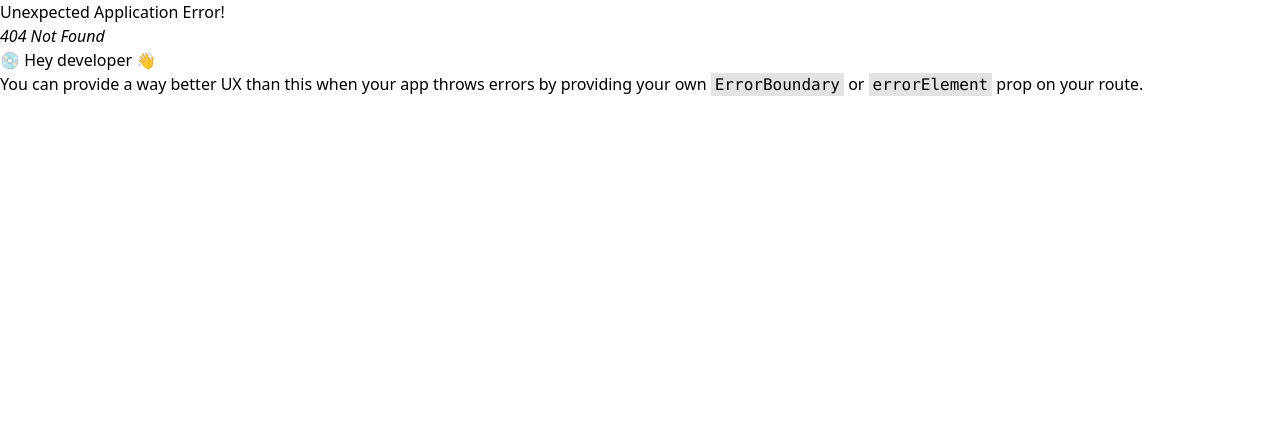
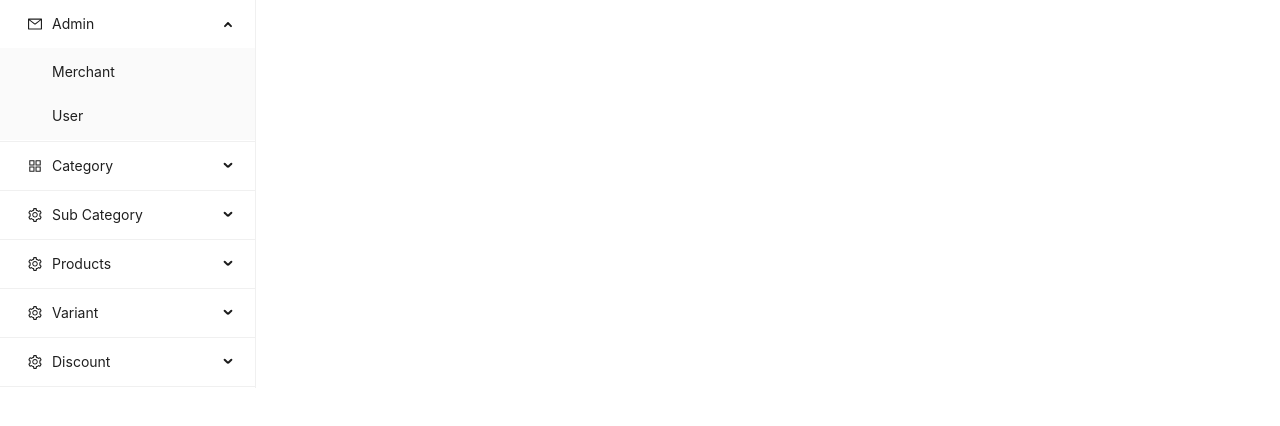
Before and after one commit to mahadihasandev/Full-Stack-E-Commerce-Web-App, a React (Vite) app in the folder Dashboard/: page /dashboard in a window 1280 px wide. Before the commit this address had no page. Shown: the top 426 px of the page. Built offline with nearby package versions, Linux system fonts and the light colour scheme.

Commit message:
Dashboard Design clenup & change compleate url pathe change to /dashboard

```diff
--- a/Dashboard/Components/DashboardMenu.jsx
+++ b/Dashboard/Components/DashboardMenu.jsx
@@ -17,6 +17,9 @@ import { Menu } from 'antd';
       },
     ],
   },
+   {
+    type: 'divider',
+  },
   {
     key: 'sub2',
     label: 'Category',
@@ -35,9 +38,48 @@ import { Menu } from 'antd';
     label: 'Sub Category',
     icon: <SettingOutlined />,
     children: [
-      { key: '9', label: 'View' },
-      { key: '10', label: 'Add' },
+      { key: '7', label: 'View Subcategory' },
+      { key: '8', label: 'Add Subcategory' },
     ],
+  },
+   {
+    type: 'divider',
+  },
+  {
+    key: 'sub5',
+    label: 'Products',
+    icon: <SettingOutlined />,
+    children: [
+      { key: '9', label: 'View Products' },
+      { key: '10', label: 'Add Products' },
+    ],
+  },
+   {
+    type: 'divider',
+  },
+   {
+    key: 'sub6',
+    label: 'Variant',
+    icon: <SettingOutlined />,
+    children: [
+      { key: '11', label: 'View Variant' },
+      { key: '12', label: 'Add Variant' },
+    ],
+  },
+   {
+    type: 'divider',
+  },
+  {
+    key: 'sub7',
+    label: 'Discount',
+    icon: <SettingOutlined />,
+    children: [
+      { key: '13', label: 'View Discount' },
+      { key: '14', label: 'Add Discount' },
+    ],
+  },
+   {
+    type: 'divider',
   },
 
 ];
--- a/Dashboard/src/App.jsx
+++ b/Dashboard/src/App.jsx
@@ -26,7 +26,7 @@ const router = createBrowserRouter(
      <Route path='/error/:error' element={<Error/>}></Route>
      <Route path='/forgetpassword' element={<ForgetPassword/>}></Route>
      <Route path='/changepassword' element={<ChangePassword/>}></Route>
-     <Route path='/home' element={<Home/>}>
+     <Route path='/dashboard' element={<Home/>}>
         <Route path='viewcategory' element={<ViewCategory/>}></Route>
         <Route path='addcategory' element={<AddCategory/>}></Route>
      </Route>
```
